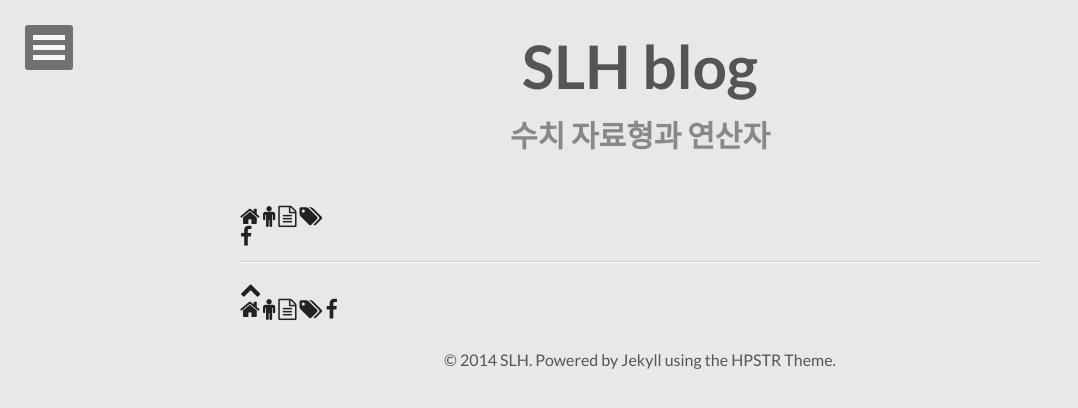
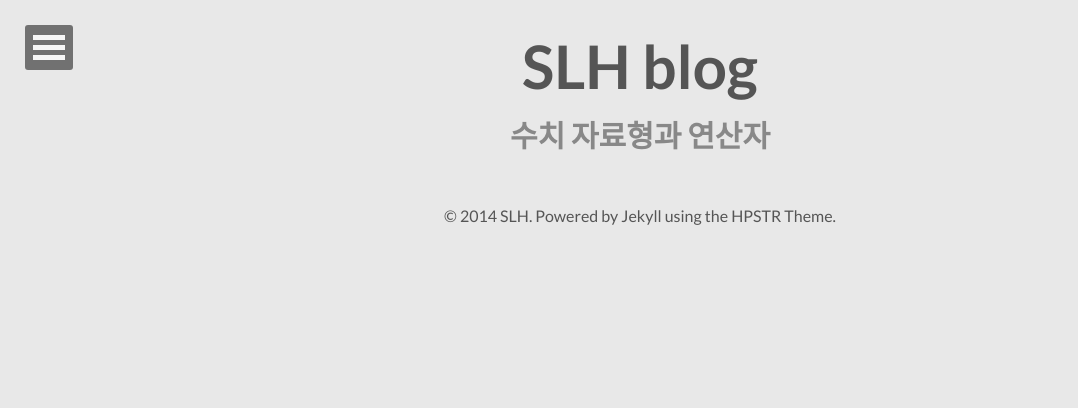
Before and after one commit to geoncheollee/geonblog, a Jekyll site: the page built from lecture_3.html, in a window 1280 px wide. Shown: the top 408 px of the page, without its empty margins (0-1078 px from the left). Built offline with Jekyll 4.4.1, drawn with Linux system fonts in a browser that asks for light colours; nearby versions of some CDN libraries; comment, search, counter and statistics services are not loaded.

Commit message:
20141101_hong

```diff
--- a/lecture_3.html
+++ b/lecture_3.html
@@ -6,77 +6,16 @@ description: "수치 자료형과 연산자 소개 및 예제"
 ---
 
 
-<!DOCTYPE html>
-<html lang="en">
-
-<body>
-	<div id="head">
-		<div class="pure-g">
-			<div class="pure-u-1 pure-u-md-1-2">
-				<a href="/" title="home"><i class="fa fa-home fa-lg"></i></a>
-				<a href="/about/" title="about"><i class="fa fa-male fa-lg"></i></a>
-				<a href="/archives/" title="archives"><i class="fa fa-file-text-o fa-lg"></i></a>
-				<a href="/tags/" title="tags"><i class="fa fa-tags fa-lg"></i></a>
-			</div>
-			<div class="pure-u-1 pure-u-md-1-2 text-right">
-				<a href="https://www.facebook.com/wanpyo90" title="facebook" rel="nofollow"><i class="fa fa-facebook fa-lg"></i></a>
-			</div>
-		</div>
-	</div>
-	<div class="container">
-		<div class="pure-g">
-			<div class="pure-u-1">
-				<p class="page-tags">
-
-				</p>
-
-				<div class="content">
-
-
-				</div>
-
-				<!-- the comments -->
-				<div id="disqus_container">
     <div id="disqus_thread"></div>
     <script type="text/javascript">
-						var disqus_shortname = 'lacti';
+        /* * * CONFIGURATION VARIABLES: EDIT BEFORE PASTING INTO YOUR WEBPAGE * * */
+        var disqus_shortname = 'slhblog'; // required: replace example with your forum shortname
+
+        /* * * DON'T EDIT BELOW THIS LINE * * */
         (function() {
             var dsq = document.createElement('script'); dsq.type = 'text/javascript'; dsq.async = true;
             dsq.src = '//' + disqus_shortname + '.disqus.com/embed.js';
             (document.getElementsByTagName('head')[0] || document.getElementsByTagName('body')[0]).appendChild(dsq);
         })();
     </script>
-				</div>
-			</div>
-		</div>
-
-
-		<footer>
-			<hr />
-			<div id="footer-menu">
-				<a href="#top" title="go to top"><i class="fa fa-chevron-up fa-lg"></i></a>
-				<div class="mobile-only">
-					<a href="/" title="home"><i class="fa fa-home fa-lg"></i></a>
-					<a href="/about/" title="about"><i class="fa fa-male fa-lg"></i></a>
-					<a href="/archives/" title="archives"><i class="fa fa-file-text-o fa-lg"></i></a>
-					<a href="/tags/" title="tags"><i class="fa fa-tags fa-lg"></i></a>
-					<a href="https://www.facebook.com/wanpyo90" title="facebook" rel="nofollow"><i class="fa fa-facebook fa-lg"></i></a>
-				</div>
-			</div>
-			<p class="text-right">
-			</p>
-		</footer>
-	</div>
-	<!-- /.container -->
-	<!-- ga -->
-	<script>
-		(function(i,s,o,g,r,a,m){i['GoogleAnalyticsObject']=r;i[r]=i[r]||function(){
-		(i[r].q=i[r].q||[]).push(arguments)},i[r].l=1*new Date();a=s.createElement(o),
-		m=s.getElementsByTagName(o)[0];a.async=1;a.src=g;m.parentNode.insertBefore(a,m)
-		})(window,document,'script','//www.google-analytics.com/analytics.js','ga');
-
-		ga('create', 'UA-51932355-1', 'lacti.me');
-		ga('send', 'pageview');
-	</script>
-</body>
-</html>
+    <noscript>Please enable JavaScript to view the <a href="http://disqus.com/?ref_noscript">comments powered by Disqus.</a></noscript>
```
Lines whose indentation alone changed are shown as unchanged.
